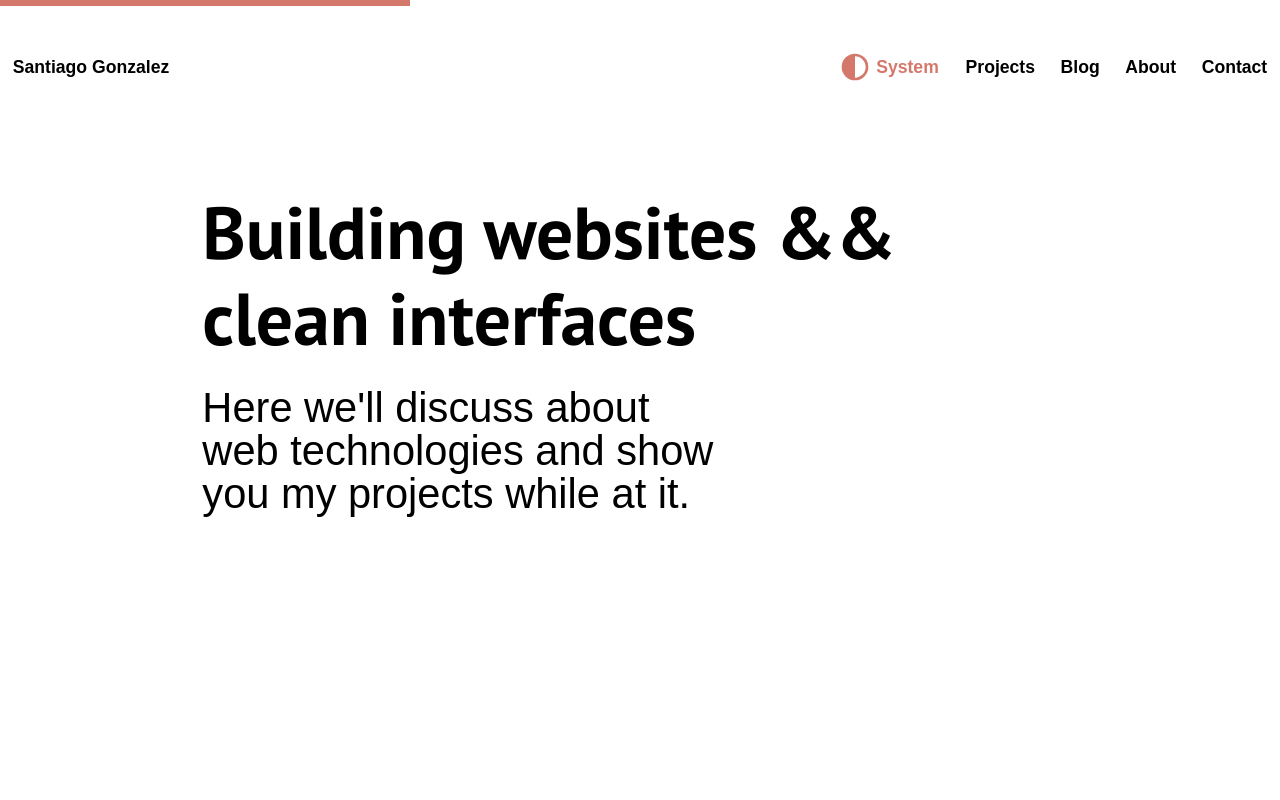
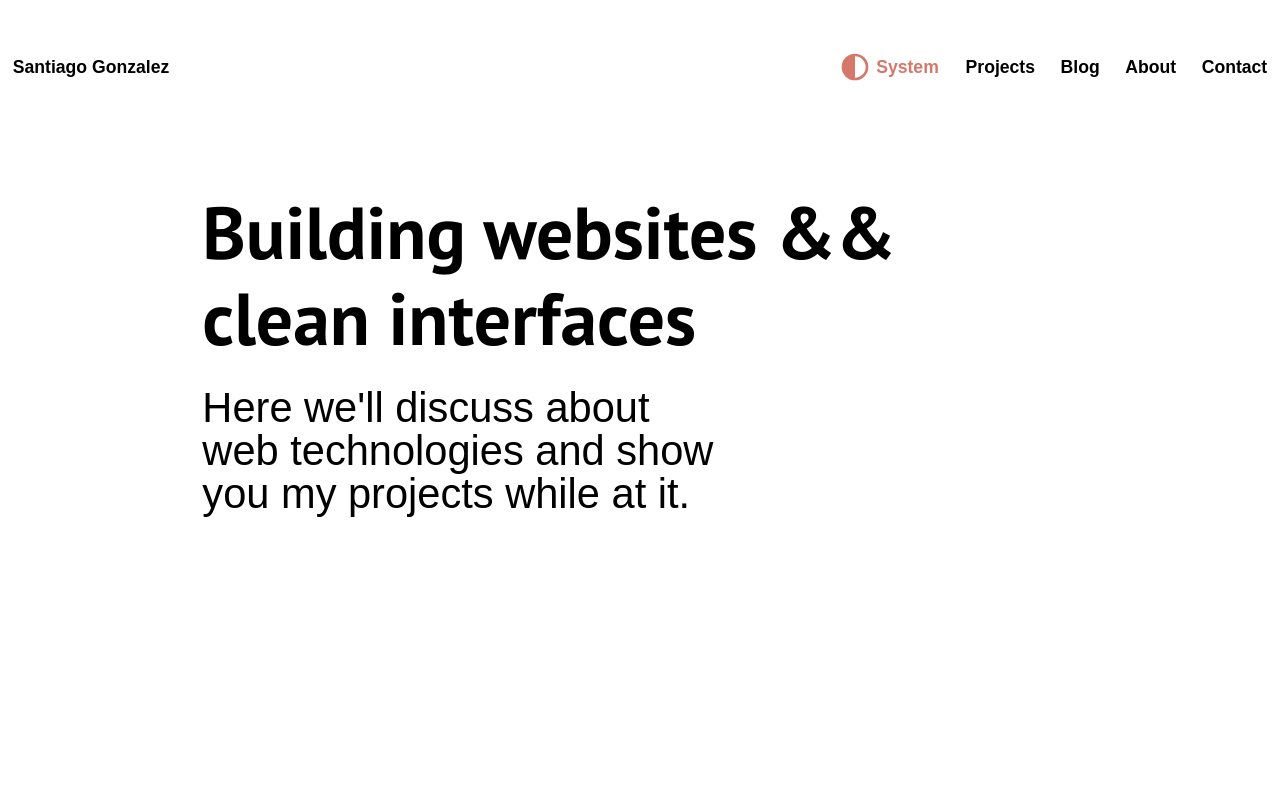
Before and after one commit to santiago-webdev/portfolio-and-blog, a SvelteKit app: page / in a window 1280 px wide. Shown: the top 800 px of the page. Built offline with nearby package versions, Linux system fonts and the light colour scheme; a web font is replaced by a local one.

Commit message:
Changes to progress bar in `NavBar`
Logic for progress of the bar
background-color now responds to background-color of the <header> in `NavBar`

```diff
--- a/src/lib/components/NavBar.svelte
+++ b/src/lib/components/NavBar.svelte
@@ -22,6 +22,9 @@
 			desktop = false;
 		}
 	}
+
+  export let pageHeight = 0
+  $: pageHeightWithoutWindow = pageHeight - windowHeight
 
 	$: if ($navigating || desktop || y) {
 		showMobile = false;
@@ -56,12 +59,12 @@
 
 <!-- TODO(santigo-zero): False positive with blur-bg when navigating -->
 <!-- <div class:blur-bg={y || showMobile} class="header-wrapper"> -->
-<progress value="32" max="100" />
 <header
 	class:headerFixed={$page.url.pathname.toString() === `/${base}`}
 	class:headerScroll={y}
 	class:headerActive={y || showMobile}
 >
+	<progress max={pageHeightWithoutWindow} value={y} />
 	<div
 		style:flex-direction={desktop ? 'row' : 'column'}
 		class="header-container"
@@ -189,16 +192,13 @@
 		width: 100%;
 		height: 6px; /* This should be the same value for header { top: } */
 		top: 0;
-		left: 0;
-		right: 0;
-		border: 0;
 		position: fixed;
 	}
 
 	/* TODO(santigo-zero): Make background-color match the navbar color even when scrolling */
 	progress::-webkit-progress-bar,
 	progress {
-		background: transparent;
+		background: inherit;
 	}
 
 	progress::-moz-progress-bar {
--- a/src/routes/+layout.svelte
+++ b/src/routes/+layout.svelte
@@ -7,35 +7,34 @@
 	import '@fontsource/pt-sans-narrow/400.css';
 	import '@fontsource/pt-sans-narrow/700.css';
 
-	// import { onMount } from 'svelte';
+	import { onMount } from 'svelte';
 	import NavBar from '$lib/components/NavBar.svelte';
 	import Footer from '$lib/components/Footer.svelte';
 
-	// let body: HTMLElement;
-	// $: pageHeight = 0;
-	// onMount(() => {
-	// 	const resizeObserver = new ResizeObserver(entries => {
-	// 		const entry = entries.at(0);
+	let body: HTMLElement;
+	$: pageHeight = 0;
+	onMount(() => {
+		const resizeObserver = new ResizeObserver(entries => {
+			const entry = entries.at(0);
 
-	// 		// Get the block size, which is basically like doing body.scrollHeight
-	// 		// but with the difference that this will update if the height of the
-	// 		// current page changes.
-	// 		// pageHeight = Math.floor(entry!.contentBoxSize[0].blockSize)
-	// 		if (entry !== undefined) {
-	// 			pageHeight = Math.floor(entry.contentBoxSize[0].blockSize);
-	// 		}
-	// 	});
+			// Get the block size, which is basically like doing body.scrollHeight
+			// but with the difference that this will update if the height of the
+			// current page changes.
+			// pageHeight = Math.floor(entry!.contentBoxSize[0].blockSize)
+			if (entry !== undefined) {
+				pageHeight = Math.floor(entry.contentBoxSize[0].blockSize);
+			}
+		});
 
-	// 	resizeObserver.observe(body);
+		resizeObserver.observe(body);
 
-	// 	// This callback cleans up the observer
-	// 	return () => resizeObserver.unobserve(body);
-	// });
+		// This callback cleans up the observer
+		return () => resizeObserver.unobserve(body);
+	});
 </script>
 
-<!-- <div class="layout" bind:this={body}> -->
-<div class="layout">
-	<NavBar />
+<div class="layout" bind:this={body}>
+	<NavBar {pageHeight}/>
 	<slot />
 	<Footer />
 </div>
--- a/src/routes/+page.svelte
+++ b/src/routes/+page.svelte
@@ -3,7 +3,9 @@
 	import { DESCRIPTION, TITLE, URL } from '$lib/config';
 </script>
 
-<main><Presentation /></main>
+<main>
+	<Presentation />
+</main>
 
 <svelte:head>
 	<title>{TITLE}</title>
```
